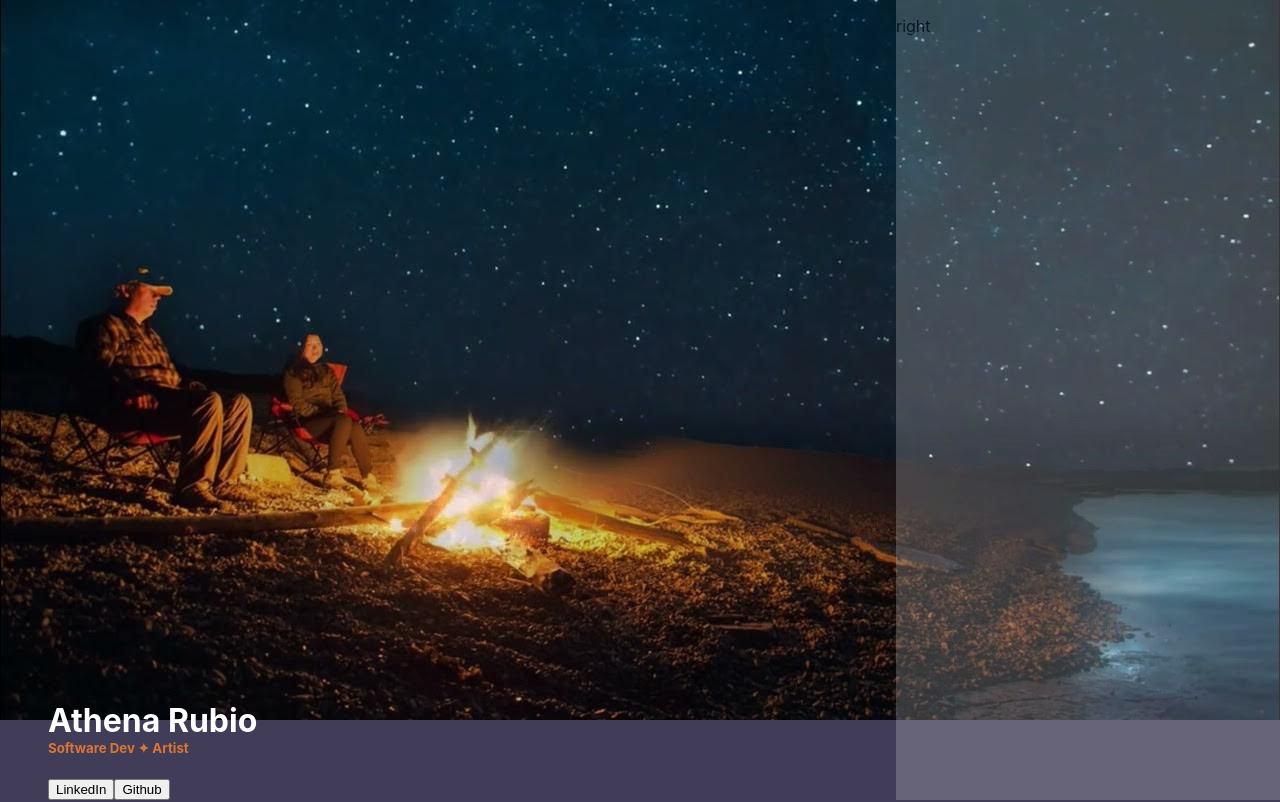
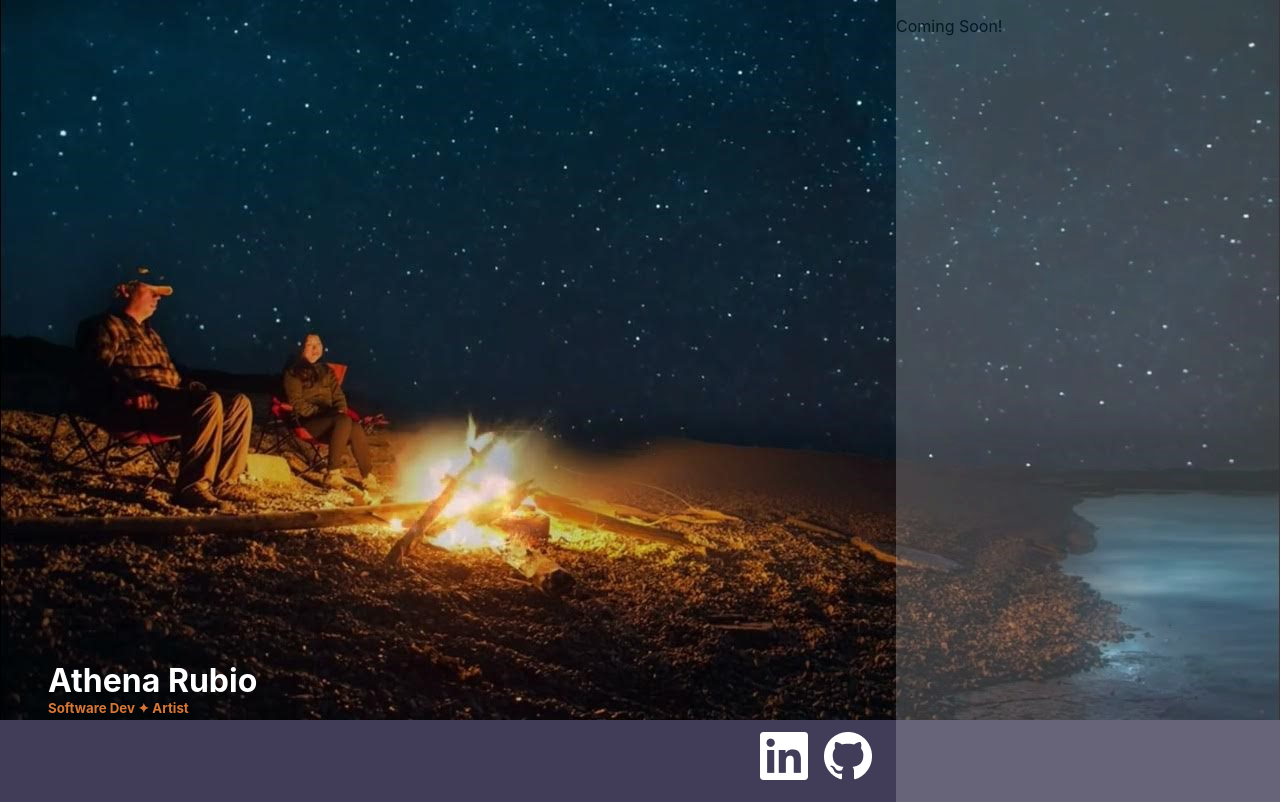
Before and after one commit to SpeedyDolphin/SpeedyDolphin.github.io, a React (Create React App) app: page /#/Home in a window 1280 px wide. Shown: the top 802 px of the page. Built offline with nearby package versions, Linux system fonts and the light colour scheme.

Commit message:
set up and positioned buttons

```diff
--- a/public/index.html
+++ b/public/index.html
@@ -24,7 +24,7 @@
       work correctly both with client-side routing and a non-root public URL.
       Learn how to configure a non-root public URL by running `npm run build`.
     -->
-    <title>React App</title>
+    <title>Athena Rubio</title>
   </head>
   <body>
     <noscript>You need to enable JavaScript to run this app.</noscript>
--- a/src/Pages/HomePage/HomePage.module.css
+++ b/src/Pages/HomePage/HomePage.module.css
@@ -8,12 +8,13 @@
     display : flex;
     .left{
         flex-grow: 1;
+        display: flex;
         color : white;
-    }
-}
+
         .titleText{
             position: fixed;
             bottom: 0;
+            width: 65vw;
             padding-left: 3em;
             h1{
                 margin-block-end: 0;
@@ -21,5 +22,15 @@
             h5 {
                 color : #DA7635;
                 margin-block-start: 0;
+                margin-block-end: 0;
             }
         }
+    }
+}
+
+.linkButtons{
+    padding-bottom: .5em;
+    padding-top: .5em;
+    display: flex;
+    justify-content: flex-end;
+}
--- a/src/Pages/HomePage/HomePage.tsx
+++ b/src/Pages/HomePage/HomePage.tsx
@@ -1,21 +1,22 @@
 import styles from './HomePage.module.css'
 import {Link} from "react-router-dom";
 import TxtBar from '../../components/txtBar/TxtBar';
+import ImageButton from '../../components/imageButton/imageButton';
 
 function HomePage() {
   return (
     <div className={styles.HomePage}>
       <div className={styles.homePageContainer}>
-        <img src="./images/backgroundTemp.jpg" className={styles.backgroundImage}></img>
+        <img src="./images/backgroundTemp.jpg" alt='' className={styles.backgroundImage}></img>
 
         <div className={styles.left}>
           <div className={styles.titleText}>
             <h1>Athena Rubio</h1>
             <h5>Software Dev ✦ Artist</h5>
 
-            <div className='linkButtons'>
-              <button type="button">LinkedIn</button>
-              <button type="button">Github</button>
+            <div className={styles.linkButtons}>
+              <ImageButton src='./images/LinkedInIcon.png' alt='LinkedIn Icon' link='https://www.linkedin.com/in/athenarubio/'/>
+              <ImageButton src='./images/GithubIcon.png' alt='Github Icon' link='https://github.com/SpeedyDolphin'/>
             </div>
 
           </div>
@@ -24,7 +25,7 @@ function HomePage() {
         </div>
 
         <TxtBar className={styles.right}>
-          <p>right</p>
+          <p>Coming Soon!</p>
         </TxtBar>
 
       </div>
--- /dev/null
+++ b/src/components/imageButton/imageButton.module.css
@@ -0,0 +1,8 @@
+.imageButton{
+    cursor: pointer;
+    padding: .5em;
+}
+
+.imageButton:hover {
+    filter: brightness(85%);
+}
--- /dev/null
+++ b/src/components/imageButton/imageButton.tsx
@@ -0,0 +1,18 @@
+import styles from './imageButton.module.css'
+
+interface ImageButtonProps {
+    /** Image Source */
+    src : string
+    alt : string
+    link : string
+}
+
+function ImageButton({src, alt, link}: ImageButtonProps) {
+  return (
+    <a href={link} target="_blank" className={styles.imageButton}>
+        <img src={src} alt={alt}></img>
+    </a>
+  );
+}
+
+export default ImageButton;
--- a/src/components/txtBar/TxtBar.module.css
+++ b/src/components/txtBar/TxtBar.module.css
@@ -1,6 +1,6 @@
 .txtBar{
     background-color: white;
     opacity: .2;
-    min-height: 100vh;
+    min-height: 200vh;
     width: 30vw;
 }
```
Also changed, not shown: public/images/GithubIcon.png (added), public/images/LinkedInIcon.png (added). Lines whose indentation alone changed are shown as unchanged.
